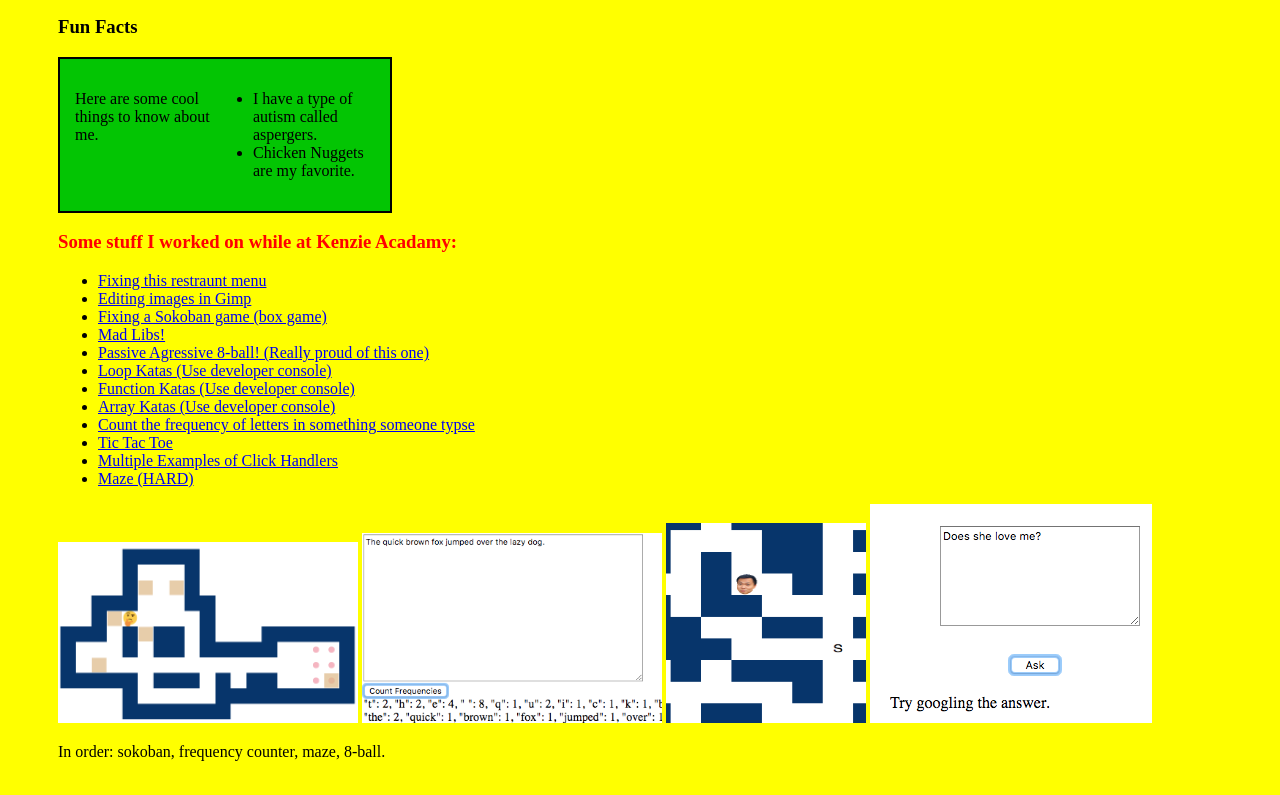
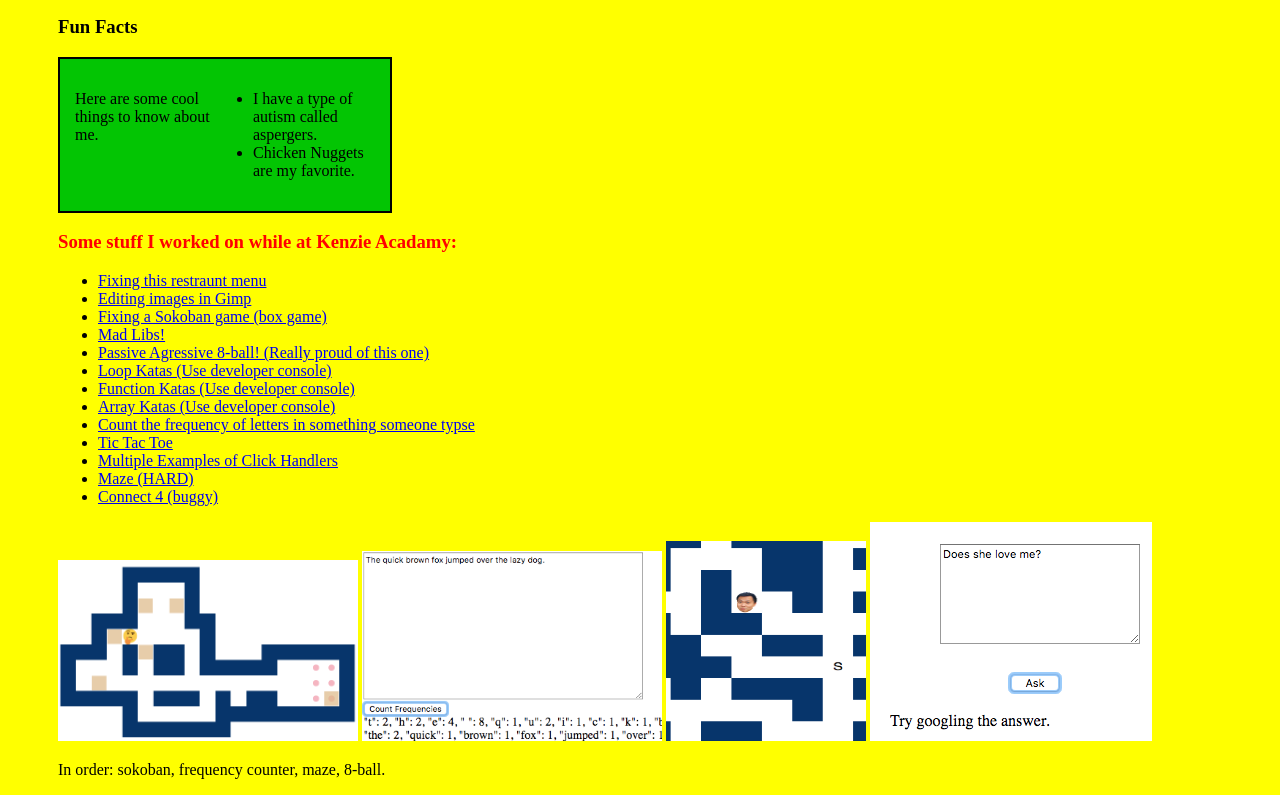
Before and after one commit to derpeyman28/Finished-Portfolio, a plain HTML site: page Finished-Portfolio/index.html in a window 1280 px wide. Shown: the part 856-1651 px from the top of the page. Drawn offline with Linux system fonts and the light colour scheme.

Commit message:
Update index.html

```diff
--- a/Finished-Portfolio/index.html
+++ b/Finished-Portfolio/index.html
@@ -66,6 +66,7 @@
             <li><a href="Tic Tac Toe/index.html">Tic Tac Toe</a></li>
             <li><a href="click handler/index.html">Multiple Examples of Click Handlers</a></li>
             <li><a href="maze/index.html">Maze (HARD)</a></li>
+            <li><a href="Connect 4/index.html">Connect 4 (buggy)</a></li>
         </ul>
         <img src="sokoban ss.png" width="300">
         <img src="freq ss.png" width="300">
```
